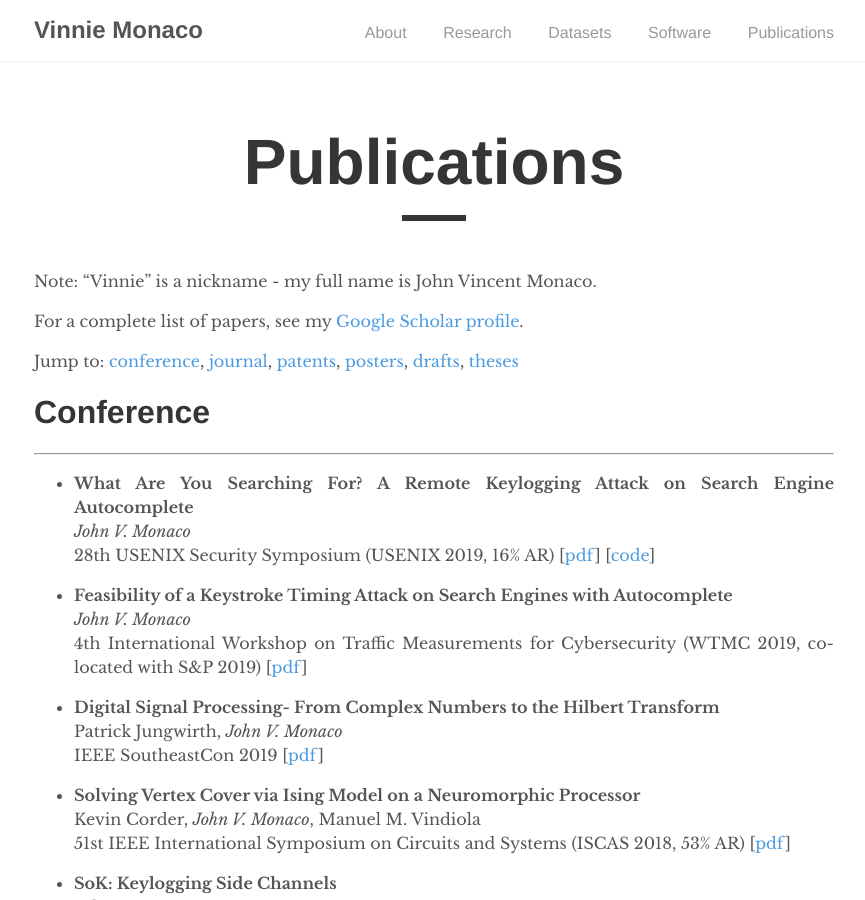
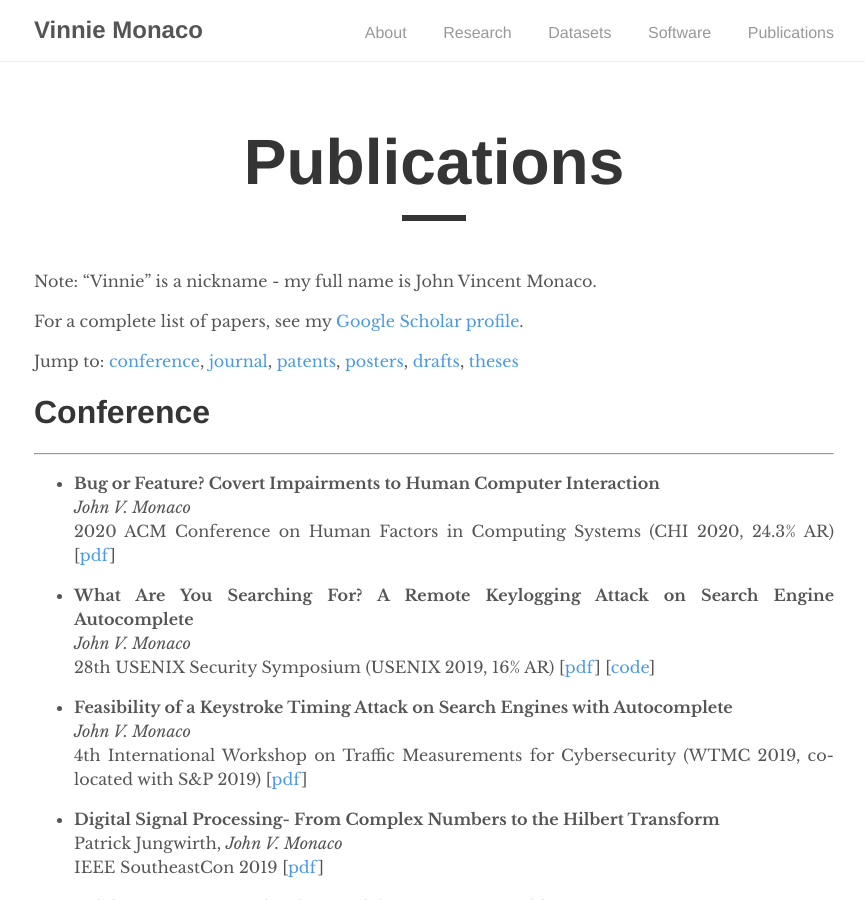
Before and after one commit to vmonaco/vmonaco.github.io, a Jekyll site: the page built from _pages/publications.md, in a window 1280 px wide and 900 px high. Shown: the whole window, without its empty margins (206-1071 px from the left). Built offline with Jekyll 4.4.1, drawn with Linux system fonts in a browser that asks for light colours.

Commit message:
added chi paper

```diff
--- a/_pages/publications.md
+++ b/_pages/publications.md
@@ -16,6 +16,10 @@ Jump to: [conference](#conference), [journal](#journal), [patents](#patents), [p
 
 # Conference
 ***
+
+* **Bug or Feature? Covert Impairments to Human Computer Interaction** \\
+*John V. Monaco* \\
+2020 ACM Conference on Human Factors in Computing Systems (CHI 2020, 24.3% AR) \[[pdf](/papers/Bug or Feature - Covert Impairments to Human Computer Interaction.pdf)\]
 
 * **What Are You Searching For? A Remote Keylogging Attack on Search Engine Autocomplete** \\
 *John V. Monaco* \\
```
Also changed, not shown: index.md (+5 -1 lines), 1 other file.
